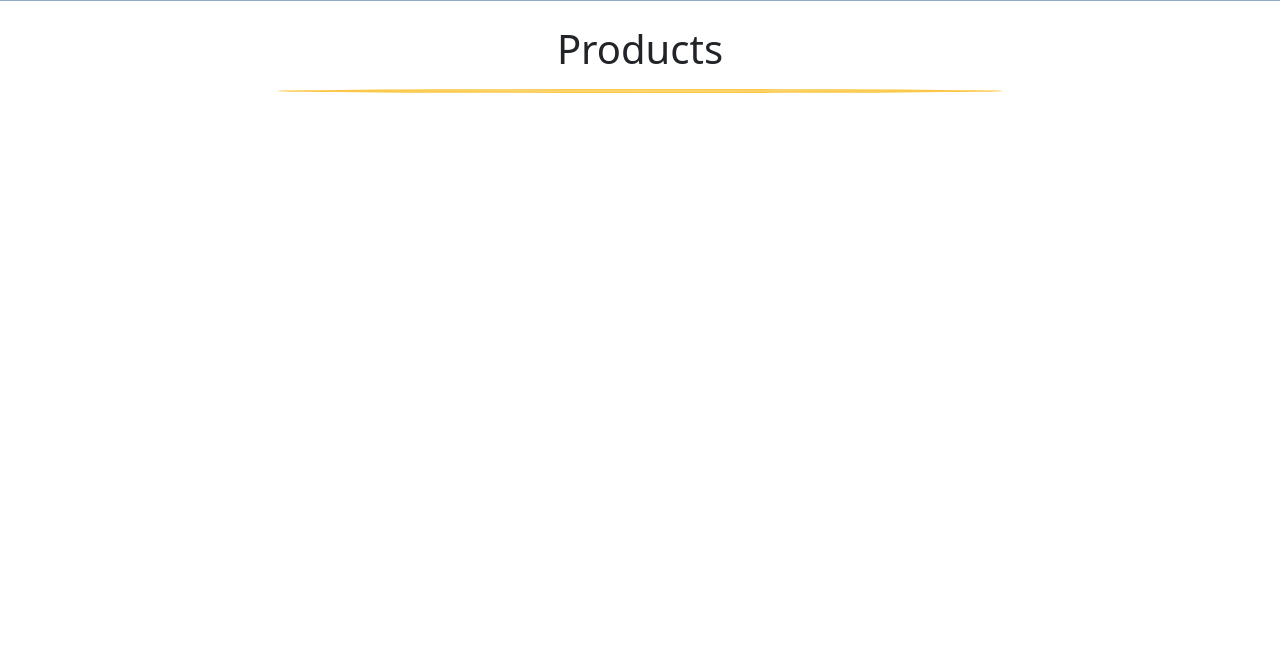
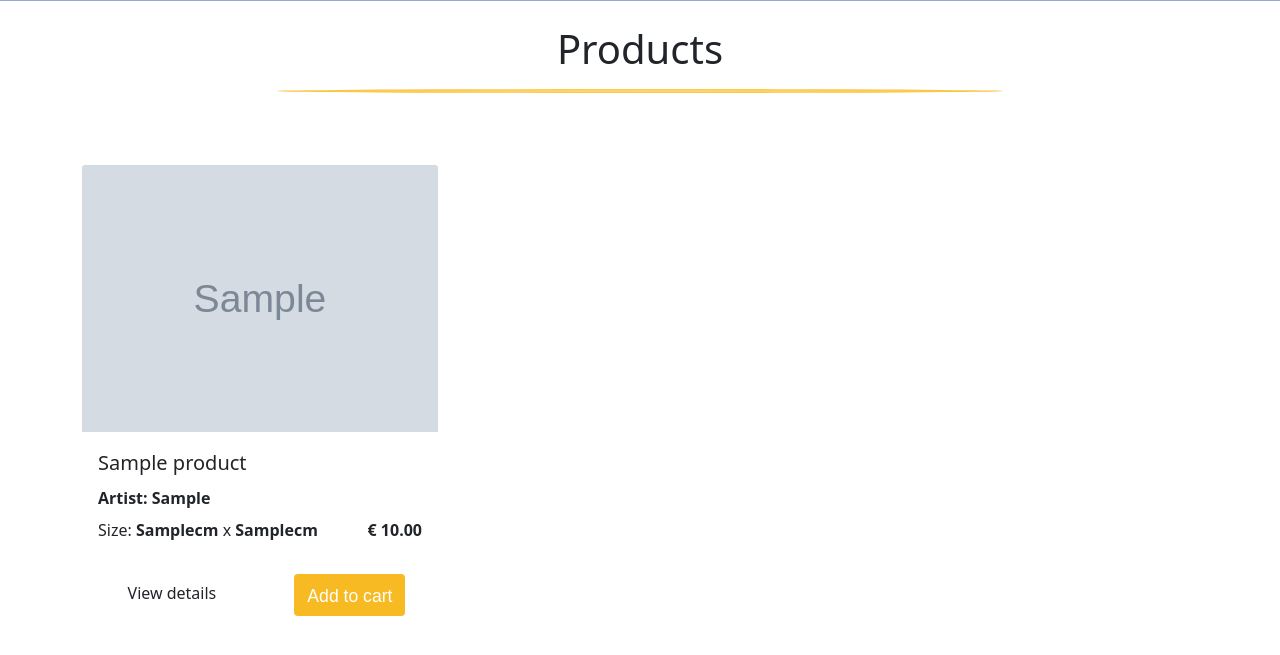
Before and after one commit to yetnetbehailu/giftshop-popup, a Django app: template products/templates/products/products.html in a window 1280 px wide. Shown: the part 125-780 px from the top of the page. Run offline with Django 4.2, Linux system fonts and the light colour scheme; tables that the repository leaves empty hold one stand-in row (values such as "Sample post"); the template is opened without the code that fills it: values that come from a table or form of the project are taken from there, most other values are stand-ins (such as "Sample title", 1, 10 or a date in 2020); grey boxes marked "Sample" are stand-in pictures; some libraries are stand-ins or nearby versions.

Commit message:
Add card structure & content.Provide template context processor for MEDIA_URL

```diff
--- a/giftshop_popup/settings.py
+++ b/giftshop_popup/settings.py
@@ -82,6 +82,7 @@ TEMPLATES = [
                 # required by allauth context processors request
                 'django.contrib.auth.context_processors.auth',
                 'django.contrib.messages.context_processors.messages',
+                'django.template.context_processors.media',
             ],
         },
     },
--- a/products/templates/products/includes_products/product_cards.html
+++ b/products/templates/products/includes_products/product_cards.html
@@ -1,5 +1,33 @@
 <div class="col-12 col-md-6 col-lg-4 mt-5">
     <div class="card h-100 border-0">
-
+        {% if product.image %}
+            <a href="">
+                <img class="card-img-top img-fluid" src="{{product.image.url}}" alt="{{product.name}}">
+            </a>
+        {% else %}
+            <a href="">
+                <img class="card-img-top img-fluid" src="{{ MEDIA_URL }}no-image.jpeg" alt="{{product.name}}">
+            </a>
+        {% endif %}
+        <div class="card-body">
+            <p class="lead product-name mb-2">{{ product.name }}</p>
+            {% if product.artist %}
+            <p class="card-text mb-2"><strong>Artist: {{ product.artist }}</strong></p>
+            {% endif %}
+            {% if product.width and product.height %}
+            <div class="d-flex justify-content-between card-text">
+                <p>Size: <strong>{{ product.width }}cm</strong>  x <strong>{{ product.height }}cm</strong></p>
+                <p><strong>€ {{ product.price }}</strong></p>
+            </div>
+            {% else %}
+            <div class="d-flex justify-content-end card-text">
+                <p><strong>€ {{ product.price }}</strong></p>
+            </div>
+            {% endif %}
+        </div>
+        <div class="d-flex justify-content-around">
+            <a href="#" class="btn blue-btn">View details</a>
+            <a href="#" class="btn yellow-btn">Add to cart</a>
+        </div>
     </div>
 </div>
```
Also changed, not shown: media/no-image.jpeg (added).
